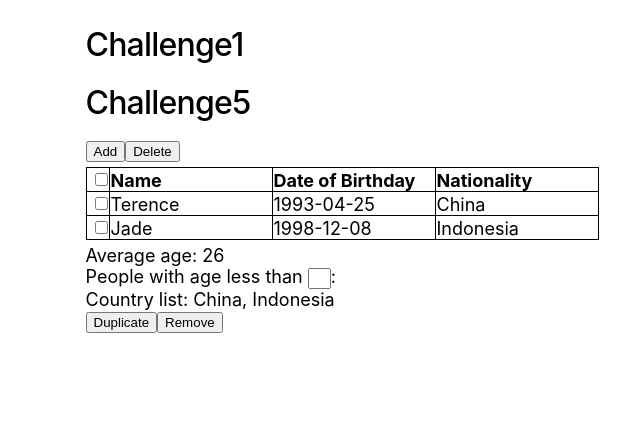
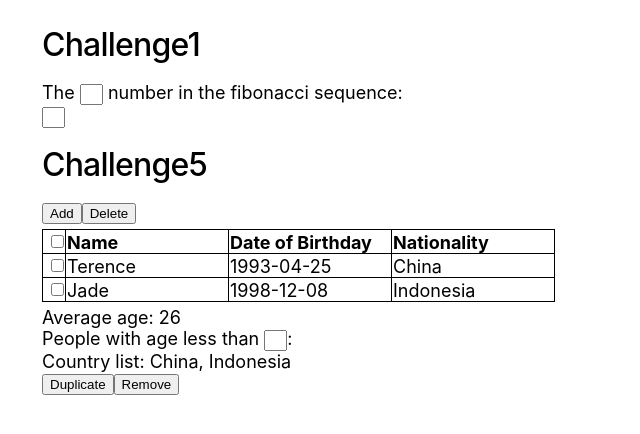
Before and after one commit to Terence625/Planit-SDET-tasks, a React (Create React App) app: page / in a window 1280 px wide. Shown: the top 434 px of the page, without its empty margins (298-938 px from the left). Built offline with nearby package versions, Linux system fonts and the light colour scheme.

Commit message:
[Terence] display challenge 1 in UI (some performance issues can be enhanced)

```diff
--- a/src/App.tsx
+++ b/src/App.tsx
@@ -4,7 +4,7 @@ import Challenge1 from "./components/Challenge1";
 
 const App = () => {
   return (
-  <div>
+  <div style={{width: "600px"}}>
     <div className="headingXl">Challenge1</div>
     <Challenge1 />
     <div className="headingXl">Challenge5</div>
--- a/challenge1.js
+++ b/src/challenge1.ts
@@ -3,7 +3,8 @@
  * @param n: index in the fibonacci sequence
  * @return: the nth number
  */
-function getFibonacci(n) {
+export function getFibonacci(n: number): number {
+  console.log("check")
   if (n === 1) return 0;
   if (n === 2) return 1;
   return getFibonacci(n - 1) + getFibonacci(n - 2);
@@ -14,27 +15,29 @@ function getFibonacci(n) {
  * @param x: input number
  * @return: string indicate if the number is a fibonacci number and the closet index n in fibonacci sequence
  */
-function isFibonacci(x) {
+export function isFibonacci(x: number): string {
   let fibonacciArr = [0, 1];
-  while (x > fibonacciArr.at(-1)) {
-    fibonacciArr.push(fibonacciArr.at(-1) + fibonacciArr.at(-2));
+  let fibonacciArrLen = fibonacciArr.length;
+  while (x > fibonacciArr[fibonacciArrLen - 1]) {
+    fibonacciArr.push(
+      fibonacciArr[fibonacciArrLen - 1] + fibonacciArr[fibonacciArrLen - 2]
+    );
+    fibonacciArrLen = fibonacciArr.length;
   }
-  let fibonacciArrLastNum = fibonacciArr.at(-1);
-  let fibonacciArrASecLastNum = fibonacciArr.at(-2);
+  let fibonacciArrLastNum = fibonacciArr[fibonacciArrLen - 1];
+  let fibonacciArrASecLastNum = fibonacciArr[fibonacciArrLen - 2];
   if (x === 0) return `${x} is the 1st fibonacci number`;
   else if (x === 1) return `${x} is the 2nd or 3rd fibonacci number`;
   else if (fibonacciArrLastNum === x)
-    return `${x} is the ${fibonacciArr.length}th fibonacci number`;
+    return `${x} is the ${fibonacciArrLen}th fibonacci number`;
   else if (x - fibonacciArrASecLastNum === fibonacciArrLastNum - x)
     return `${x} is not a fibonacci number, the closest index in the fibonacci sequence is ${
-      fibonacciArr.length - 1
-    } or ${fibonacciArr.length}`;
+      fibonacciArrLen - 1
+    } or ${fibonacciArrLen}`;
   else if (x - fibonacciArrASecLastNum > fibonacciArrLastNum - x)
-    return `${x} is not a fibonacci number, the closest index in the fibonacci sequence is ${fibonacciArr.length}`;
+    return `${x} is not a fibonacci number, the closest index in the fibonacci sequence is ${fibonacciArrLen}`;
   else
     return `${x} is not a fibonacci number, the closest index in the fibonacci sequence is ${
-      fibonacciArr.length - 1
+      fibonacciArrLen - 1
     }`;
 }
-console.log(getFibonacci(8));
-console.log(isFibonacci(2585));
--- a/src/components/Challenge1.jsx
+++ /dev/null
@@ -1,7 +0,0 @@
-import React from "react";
-
-const Challenge1 = () => {
-  return <div></div>;
-};
-
-export default Challenge1;
--- /dev/null
+++ b/src/components/Challenge1.tsx
@@ -0,0 +1,31 @@
+import React, { useState } from "react";
+import { getFibonacci, isFibonacci } from "../challenge1";
+
+const Challenge1 = () => {
+  const [fibonacciIndex, setFibonacciIndex] = useState<number>();
+  const [inputNumber, setInputNumber] = useState<number>();
+
+  return (
+    <div>
+      <div>
+        {"The "}
+        <input
+          onChange={(e) => setFibonacciIndex(Number(e.target.value))}
+          style={{ width: "15px" }}
+        />
+        {" number in the fibonacci sequence: " +
+          (fibonacciIndex ? getFibonacci(fibonacciIndex) : "")}
+      </div>
+      <div>
+        <input
+          onChange={(e) => setInputNumber(Number(e.target.value))}
+          style={{ width: "15px" }}
+        />
+        {" " +
+          (typeof inputNumber === "number" ? isFibonacci(inputNumber) : "")}
+      </div>
+    </div>
+  );
+};
+
+export default Challenge1;
--- a/src/components/challenge5/Challenge5.tsx
+++ b/src/components/challenge5/Challenge5.tsx
@@ -72,7 +72,7 @@ const Challenge5 = () => {
       />
       <div>Average age: {averageAge}</div>
       <div>
-        People with age less than{" "}
+        {"People with age less than "}
         <input
           onChange={(e) => setAgeThreshold(Number(e.target.value))}
           style={{ width: "15px" }}
```
